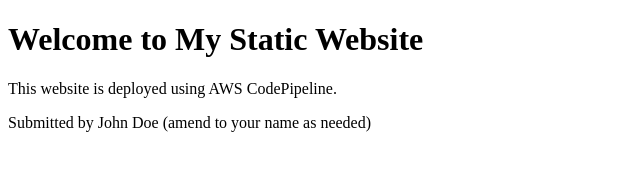
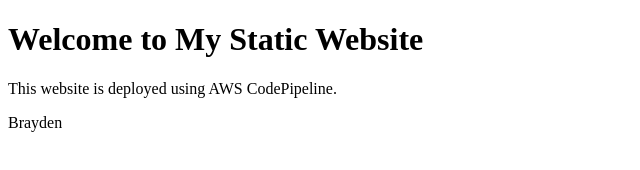
Before and after one commit to brayden200/ACCAD-4, a plain HTML site: page index.html in a window 1280 px wide. Shown: the whole page, without its empty margins (0-640 px from the left). Drawn offline with Linux system fonts and the light colour scheme.

Commit message:
Update index.html

```diff
--- a/index.html
+++ b/index.html
@@ -7,7 +7,7 @@
     <body>
         <h1>Welcome to My Static Website</h1>
         <p>This website is deployed using AWS CodePipeline.</p>
-        <p>Submitted by John Doe (amend to your name as needed)</p>
+        <p>Brayden</p>
 
         <script src="script.js"></script>
     </body>
```
